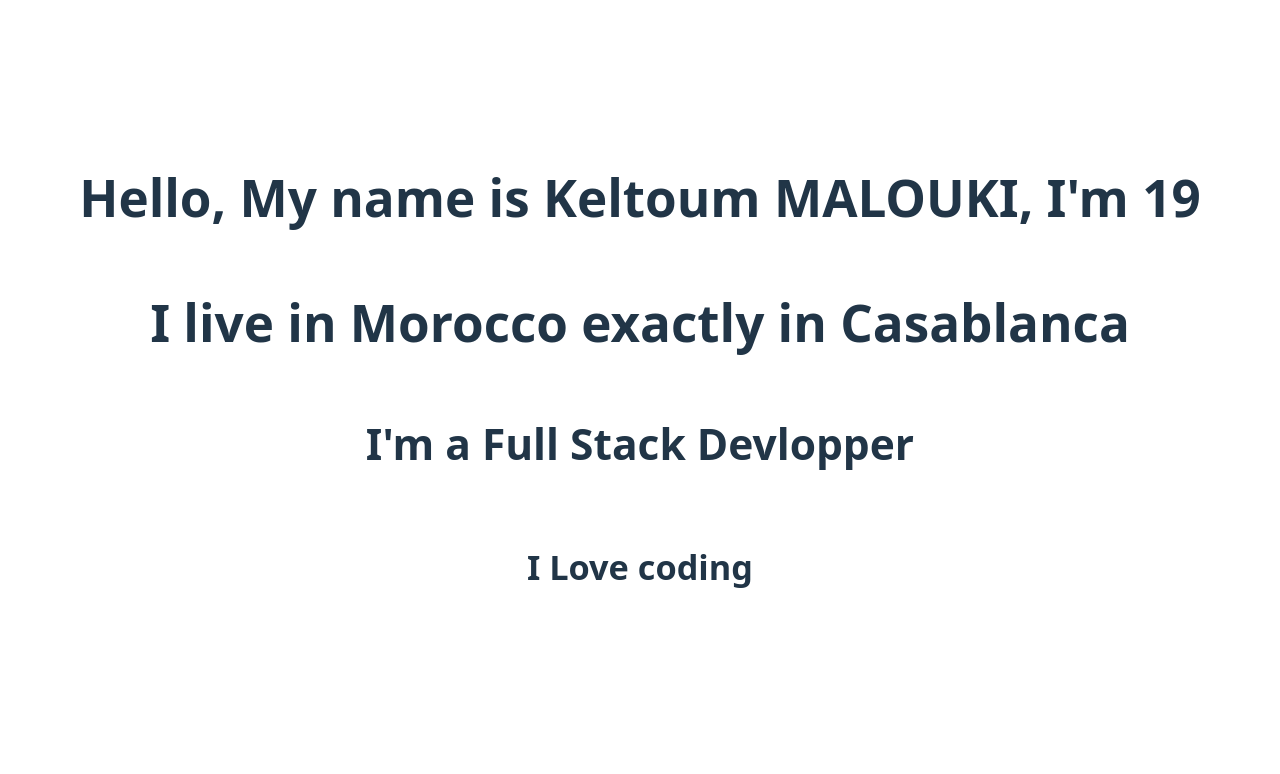
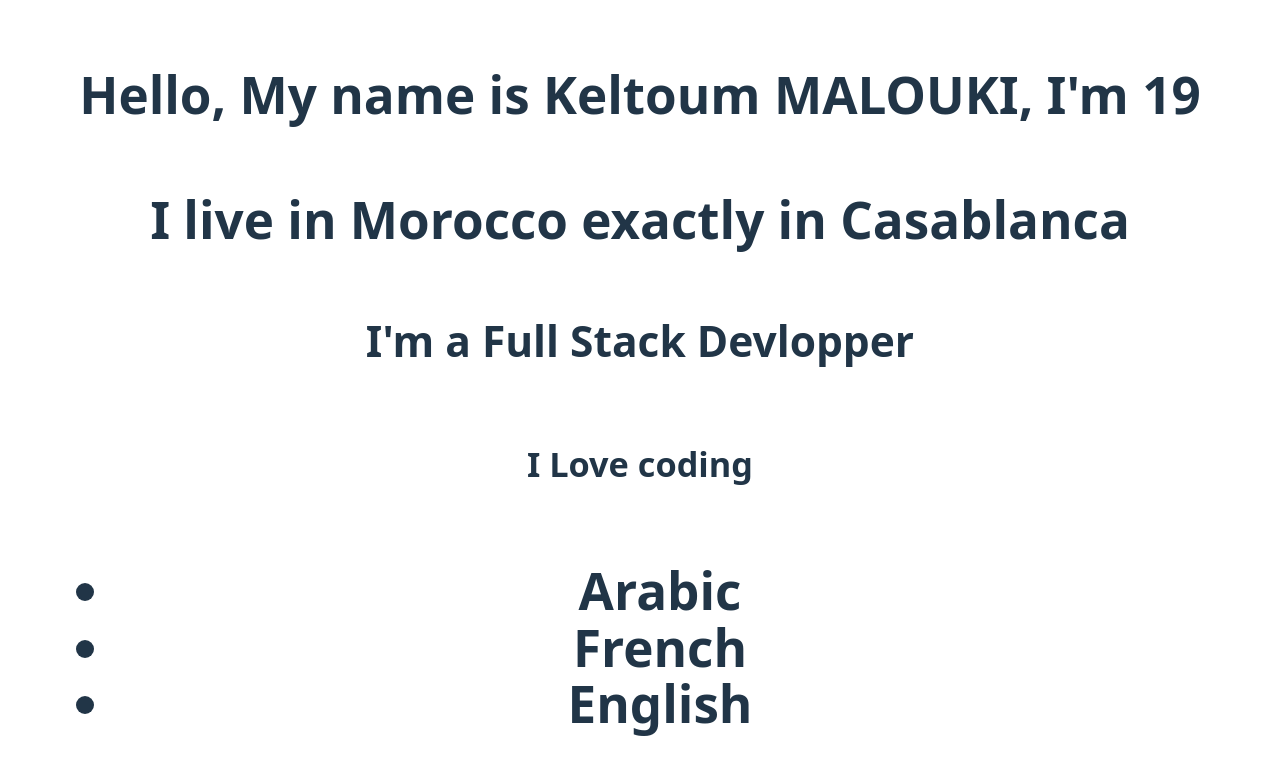
Before and after one commit to Keltoummalouki/React-Essential-Training, a React (Vite) app: page / in a window 1280 px wide. Shown: the top 774 px of the page. Built offline with nearby package versions, Linux system fonts and the light colour scheme; the HTML template or start-up script is replaced by a standard one.

Commit message:
Working with lists

```diff
--- a/src/App.jsx
+++ b/src/App.jsx
@@ -6,6 +6,7 @@ let currentyear = 2025;
 let mybirthyear = 2006;
 let country = "Morocco";
 let city = "Casablanca"
+const languages = ["Arabic" , "French" , "English"]
 
 function Address() {
   return <h4> I live in {country} exactly in {city} </h4>
@@ -13,6 +14,16 @@ function Address() {
 
 function Prop({job}){
   return <h5>I'm a Full Stack {job}</h5>
+}
+
+function List({languages}) {
+   return <ul>
+            {languages.map((language) => (
+              <li>
+                {language}
+              </li>
+            ))}
+          </ul>
 }
 
 function Hobbies({hobbie}){
@@ -25,6 +36,7 @@ function App() {
           <Address />
           <Prop job ="Devlopper"/>
           <Hobbies hobbie="coding"/>
+          <List languages={languages}/>
         </h1>
     )
 }
```
